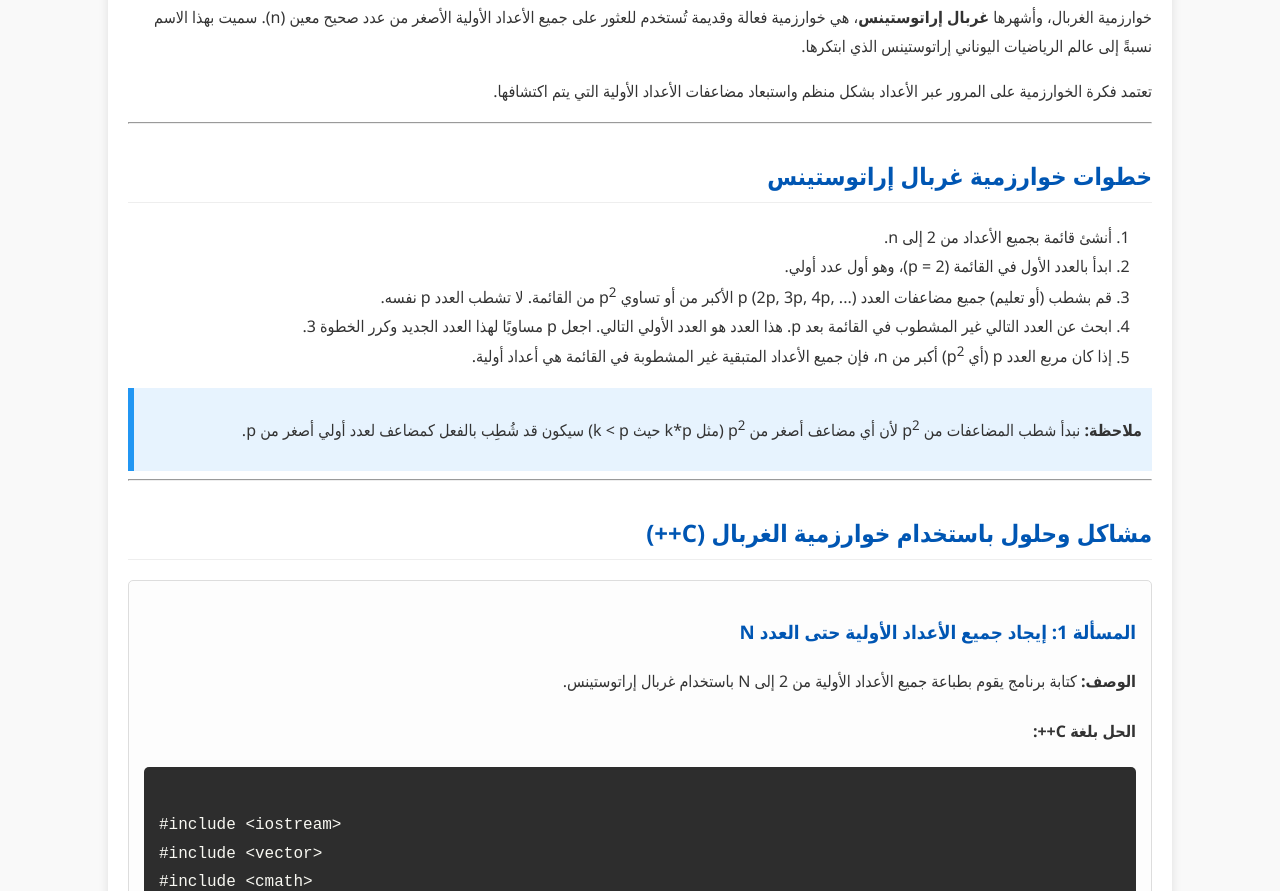
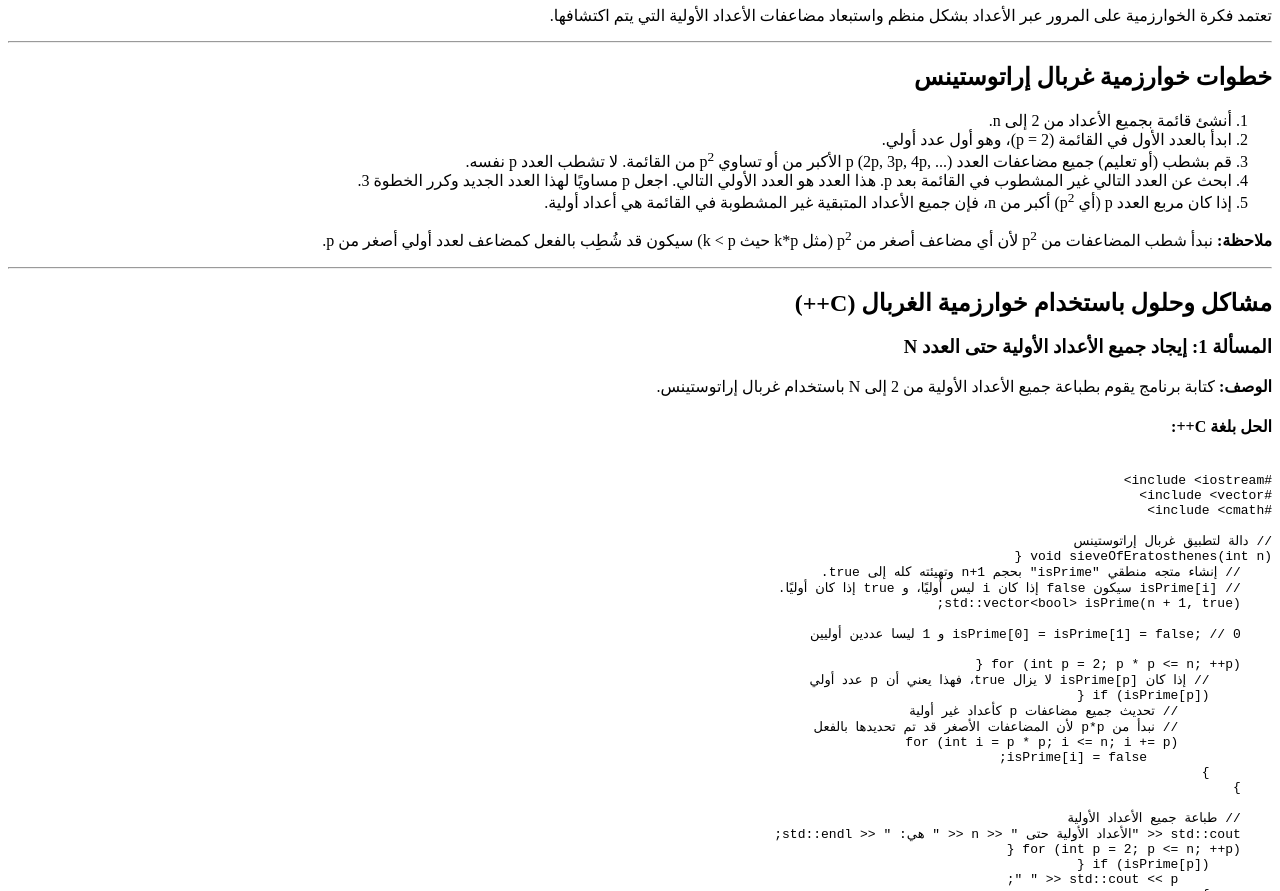
Before and after one commit to abdelkarim00/algoSpace, a website: page views/algo/ar/sieve.html in a window 1280 px wide. Shown: the part 129-1020 px from the top of the page. Drawn offline with Linux system fonts and the light colour scheme.

Commit message:
remove styles from arabic version

```diff
--- a/views/algo/ar/sieve.html
+++ b/views/algo/ar/sieve.html
@@ -4,78 +4,6 @@
     <meta charset="UTF-8">
     <meta name="viewport" content="width=device-width, initial-scale=1.0">
     <title>خوارزمية الغربال (غربال إراتوستينس) وتطبيقاتها</title>
-    <style>
-        body {
-            font-family: 'Segoe UI', Tahoma, Geneva, Verdana, sans-serif;
-            line-height: 1.8;
-            margin: 0;
-            padding: 0;
-            background-color: #f9f9f9;
-            color: #333;
-        }
-        .container {
-            width: 80%;
-            margin: auto;
-            overflow: hidden;
-            padding: 20px;
-            background-color: #fff;
-            box-shadow: 0 0 10px rgba(0,0,0,0.1);
-        }
-        h1, h2, h3 {
-            color: #0056b3;
-        }
-        h1 {
-            text-align: center;
-            border-bottom: 2px solid #0056b3;
-            padding-bottom: 10px;
-        }
-        h2 {
-            border-bottom: 1px solid #eee;
-            padding-bottom: 5px;
-            margin-top: 30px;
-        }
-        pre {
-            background-color: #2d2d2d;
-            color: #f8f8f2;
-            padding: 15px;
-            border-radius: 5px;
-            overflow-x: auto;
-            direction: ltr; /* Code is LTR */
-            text-align: left;
-        }
-        code {
-            font-family: 'Courier New', Courier, monospace;
-        }
-        .problem {
-            margin-bottom: 20px;
-            padding: 15px;
-            border: 1px solid #ddd;
-            border-radius: 5px;
-            background-color: #fdfdfd;
-        }
-        .solution {
-            margin-top: 10px;
-        }
-        table {
-            width: 100%;
-            border-collapse: collapse;
-            margin-top: 10px;
-        }
-        th, td {
-            border: 1px solid #ddd;
-            padding: 8px;
-            text-align: right;
-        }
-        th {
-            background-color: #f0f0f0;
-        }
-        .note {
-            background-color: #e7f3fe;
-            border-left: 6px solid #2196F3;
-            padding: 10px;
-            margin-top: 15px;
-        }
-    </style>
 </head>
 <body>
     <div class="container">
```
